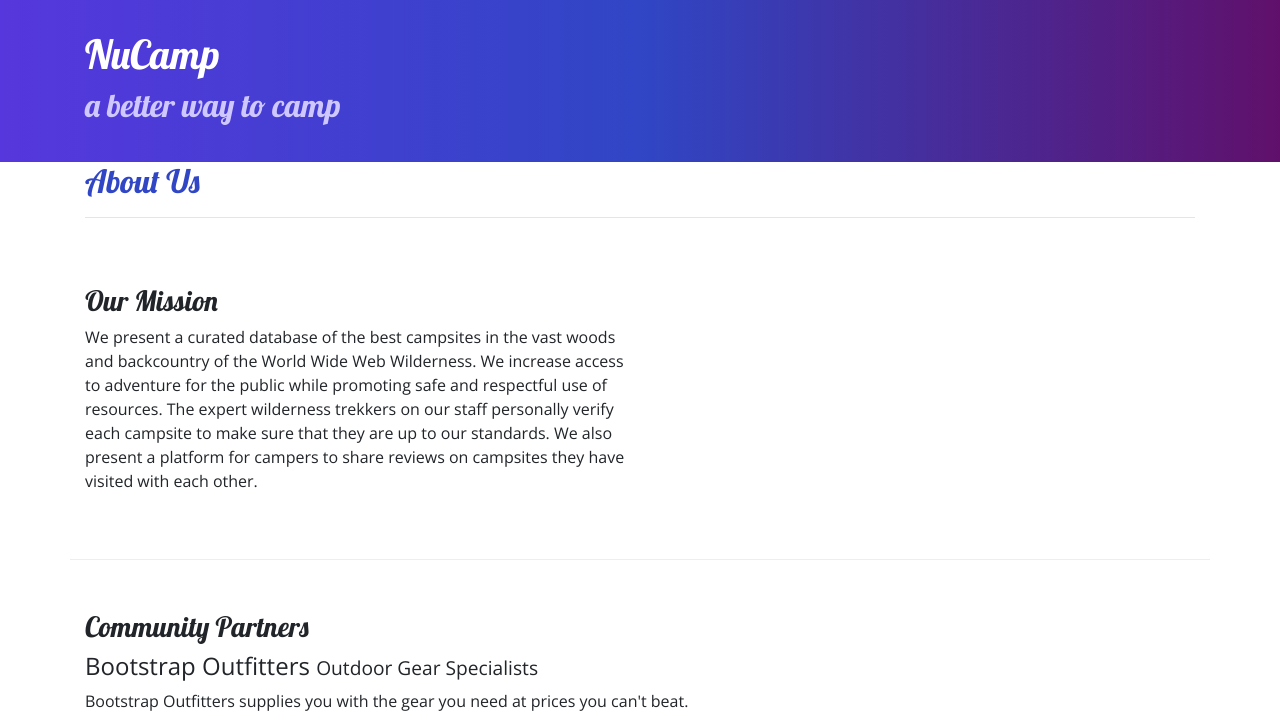
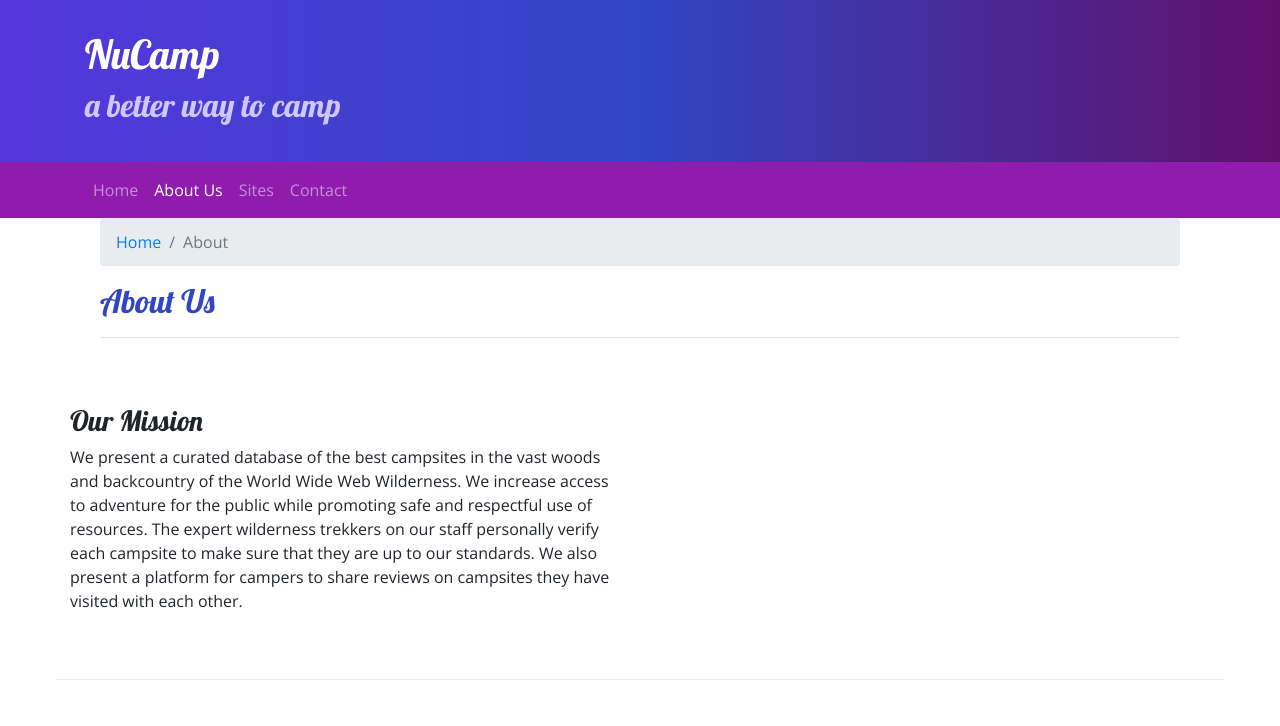
Before and after one commit to MarkBaker2005/nucamp-site, a website: page aboutus.html in a window 1280 px wide. Shown: the top 726 px of the page. Drawn offline with nearby package versions, Linux system fonts and the light colour scheme.

Commit message:
Navbar and Breadcrumbs 2

```diff
--- a/aboutus.html
+++ b/aboutus.html
@@ -30,10 +30,30 @@
         </div>
       </div>
     </header>
+    <nav class="navbar navbar-expand-sm navbar-dark sticky-top">
+      <div class="container">
+      <button class="navbar-toggler ml-auto" type="button" data-toggle="collapse" data-target="#nucampNavbar">
+        <span class="navbar-toggler-icon"></span>
+      </button>
+      <div class="collapse navbar-collapse" id="nucampNavbar">
+      <ul class="navbar-nav">
+        <li class="nav-item"><a class="nav-link" href="index.html">Home</a></li>
+        <li class="nav-item active"><a class="nav-link" href="#">About Us</a></li>
+        <li class="nav-item"><a class="nav-link" href="#">Sites</a></li>
+        <li class="nav-item"><a class="nav-link" href="#">Contact</a></li>
+      </ul>
+      </div>
+      </div>
+    </nav>
 
     <div class="container">
       <div class="row">
         <div class="col">
+          <div class="col">
+            <ol class="breadcrumb">
+                <li class="breadcrumb-item"><a href="index.html">Home</a></li>
+                <li class="breadcrumb-item active">About</li>
+            </ol>
           <h2>About Us</h2>
           <hr />
         </div>
```
